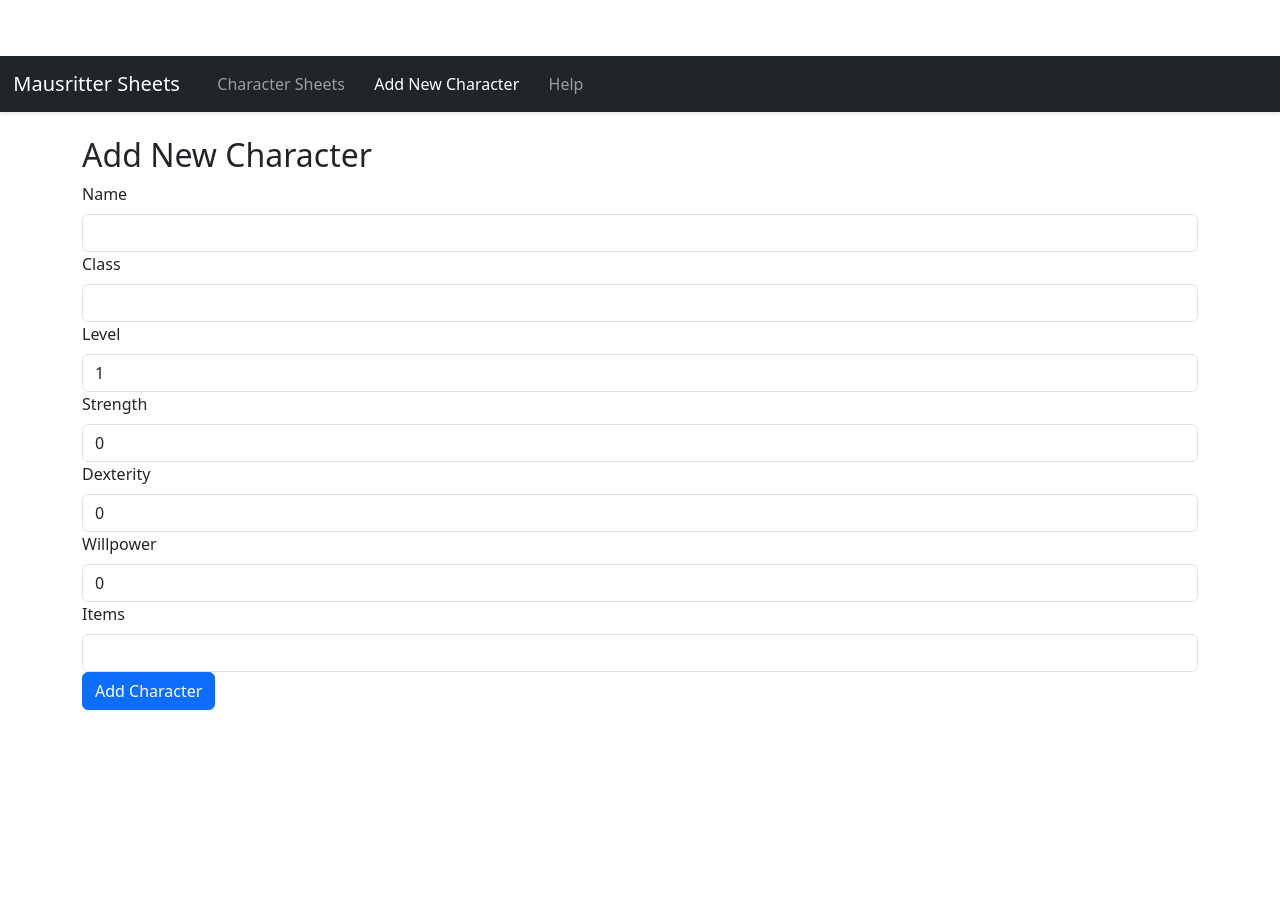
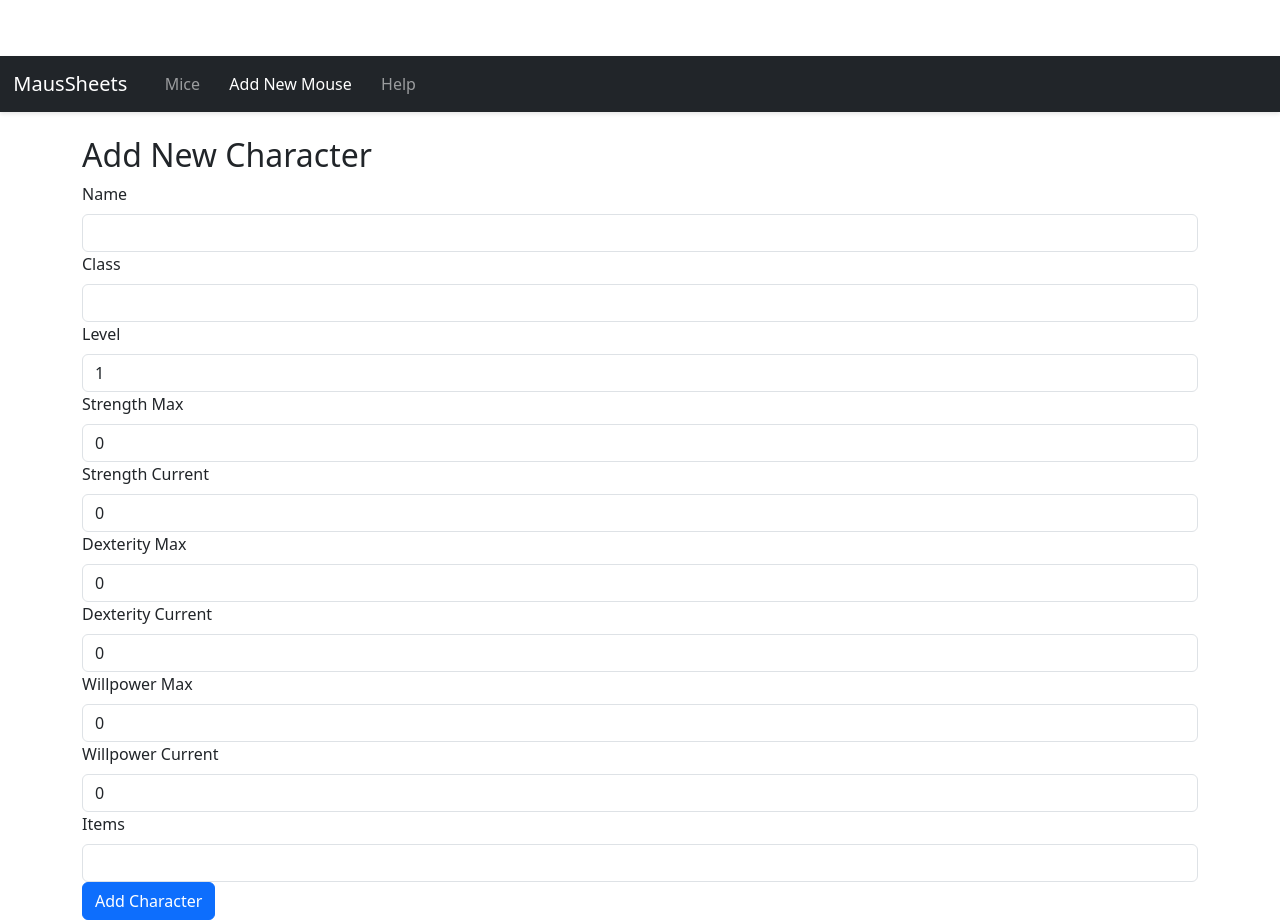
Before and after one commit to alvarocavalcanti/MausSheet, a React (Create React App) app: page /new in a window 1280 px wide. Before the commit the page ends 800 px from the top, so only its background shows below. Built offline with nearby package versions, Linux system fonts and the light colour scheme.

Commit message:
Max / current attributes

```diff
--- a/src/components/CharacterForm.tsx
+++ b/src/components/CharacterForm.tsx
@@ -1,7 +1,7 @@
 import React, { useEffect, useState } from 'react';
 import { CharacterSheet } from '../types';
 import { v4 as uuidv4 } from 'uuid';
-import { Form, Button, Container, Alert } from 'react-bootstrap';
+import { Form, Button, Container, Alert, Row, Col } from 'react-bootstrap';
 import { useNavigate, useParams } from 'react-router-dom';
 
 const CharacterForm: React.FC = () => {
@@ -10,9 +10,12 @@ const CharacterForm: React.FC = () => {
   const [name, setName] = useState('');
   const [charClass, setCharClass] = useState('');
   const [level, setLevel] = useState(1);
-  const [strength, setStrength] = useState(0);
-  const [dexterity, setDexterity] = useState(0);
-  const [willpower, setWillpower] = useState(0);
+  const [strengthMax, setStrengthMax] = useState(0);
+  const [dexterityMax, setDexterityMax] = useState(0);
+  const [willpowerMax, setWillpowerMax] = useState(0);
+  const [strengthCurrent, setStrengthCurrent] = useState(0);
+  const [dexterityCurrent, setDexterityCurrent] = useState(0);
+  const [willpowerCurrent, setWillpowerCurrent] = useState(0);
   const [items, setItems] = useState<string[]>([]);
   const [validated, setValidated] = useState(false);
   const [showAlert, setShowAlert] = useState(false);
@@ -28,9 +31,12 @@ const CharacterForm: React.FC = () => {
           setName(characterToEdit.name);
           setCharClass(characterToEdit.class);
           setLevel(characterToEdit.level);
-          setStrength(characterToEdit.abilities.strength);
-          setDexterity(characterToEdit.abilities.dexterity);
-          setWillpower(characterToEdit.abilities.willpower);
+          setStrengthMax(characterToEdit.abilities.strength.max);
+          setDexterityMax(characterToEdit.abilities.dexterity.max);
+          setWillpowerMax(characterToEdit.abilities.willpower.max);
+          setStrengthCurrent(characterToEdit.abilities.strength.current);
+          setDexterityCurrent(characterToEdit.abilities.dexterity.current);
+          setWillpowerCurrent(characterToEdit.abilities.willpower.current);
           setItems(characterToEdit.items);
         }
       }
@@ -54,9 +60,9 @@ const CharacterForm: React.FC = () => {
       class: charClass,
       level,
       abilities: {
-        strength,
-        dexterity,
-        willpower,
+        strength: { max: strengthMax, current: strengthMax },
+        dexterity: { max: strengthMax, current: strengthMax },
+        willpower: { max: strengthMax, current: strengthMax },
       },
       items,
     };
@@ -85,8 +91,12 @@ const CharacterForm: React.FC = () => {
       <h2 className="mt-4">{id ? 'Edit' : 'Add New'} Character</h2>
       {showAlert && <Alert variant="success">Character {id ? 'updated' : 'created'} successfully!</Alert>}
       <Form noValidate validated={validated} onSubmit={handleSaveCharacter}>
+        <Row>
           <Form.Group controlId="formName">
+            <Col>
               <Form.Label>Name</Form.Label>
+            </Col>
+            <Col>
               <Form.Control
                 required
                 type="text"
@@ -96,7 +106,9 @@ const CharacterForm: React.FC = () => {
               <Form.Control.Feedback type="invalid">
                 Please provide a name.
               </Form.Control.Feedback>
+            </Col>
           </Form.Group>
+        </Row>
 
         <Form.Group controlId="formClass">
           <Form.Label>Class</Form.Label>
@@ -124,39 +136,78 @@ const CharacterForm: React.FC = () => {
           </Form.Control.Feedback>
         </Form.Group>
 
-        <Form.Group controlId="formStrength">
-          <Form.Label>Strength</Form.Label>
+        <Form.Group controlId="formStrengthMax">
+          <Form.Label>Strength Max</Form.Label>
           <Form.Control
             required
             type="number"
-            value={strength}
-            onChange={(e) => setStrength(parseInt(e.target.value))}
+            value={strengthMax}
+            onChange={(e) => setStrengthMax(parseInt(e.target.value))}
           />
           <Form.Control.Feedback type="invalid">
             Please provide a strength value.
           </Form.Control.Feedback>
         </Form.Group>
 
-        <Form.Group controlId="formDexterity">
-          <Form.Label>Dexterity</Form.Label>
+        <Form.Group controlId="formStrengthCurrent">
+          <Form.Label>Strength Current</Form.Label>
           <Form.Control
             required
             type="number"
-            value={dexterity}
-            onChange={(e) => setDexterity(parseInt(e.target.value))}
+            value={strengthCurrent}
+            onChange={(e) => setStrengthCurrent(parseInt(e.target.value))}
+          />
+          <Form.Control.Feedback type="invalid">
+            Please provide a strength value.
+          </Form.Control.Feedback>
+        </Form.Group>
+
+        <Form.Group controlId="formDexterityMax">
+          <Form.Label>Dexterity Max</Form.Label>
+          <Form.Control
+            required
+            type="number"
+            value={dexterityMax}
+            onChange={(e) => setDexterityMax(parseInt(e.target.value))}
           />
           <Form.Control.Feedback type="invalid">
             Please provide a dexterity value.
           </Form.Control.Feedback>
         </Form.Group>
 
-        <Form.Group controlId="formWillpower">
-          <Form.Label>Willpower</Form.Label>
+        <Form.Group controlId="formDexterityCurrent">
+          <Form.Label>Dexterity Current</Form.Label>
           <Form.Control
             required
             type="number"
-            value={willpower}
-            onChange={(e) => setWillpower(parseInt(e.target.value))}
+            value={dexterityCurrent}
+            onChange={(e) => setDexterityCurrent(parseInt(e.target.value))}
+          />
+          <Form.Control.Feedback type="invalid">
+            Please provide a dexterity value.
+          </Form.Control.Feedback>
+        </Form.Group>
+
+        <Form.Group controlId="formWillpowerMax">
+          <Form.Label>Willpower Max</Form.Label>
+          <Form.Control
+            required
+            type="number"
+            value={willpowerMax}
+            onChange={(e) => setWillpowerMax(parseInt(e.target.value))}
+          />
+          <Form.Control.Feedback type="invalid">
+            Please provide a willpower value.
+          </Form.Control.Feedback>
+        </Form.Group>
+
+        <Form.Group controlId="formWillpowerCurrent">
+          <Form.Label>Willpower Current</Form.Label>
+          <Form.Control
+            required
+            type="number"
+            value={willpowerCurrent}
+            onChange={(e) => setWillpowerCurrent(parseInt(e.target.value))}
           />
           <Form.Control.Feedback type="invalid">
             Please provide a willpower value.
--- a/src/components/CharacterList.tsx
+++ b/src/components/CharacterList.tsx
@@ -34,8 +34,8 @@ const CharacterList: React.FC = () => {
 
   return (
     <Container>
-      <h1 className="mt-4">Character Sheets</h1>
-      {showAlert && <Alert variant="success">Character saved successfully!</Alert>}
+      <h1 className="mt-4">Mice</h1>
+      {showAlert && <Alert variant="success">Mouse saved successfully!</Alert>}
       <ListGroup>
         {characters.map((character) => (
           <ListGroup.Item key={character.id}>
--- a/src/components/CharacterView.tsx
+++ b/src/components/CharacterView.tsx
@@ -17,12 +17,12 @@ const CharacterView: React.FC = () => {
   }, [id]);
 
   if (!character) {
-    return <p>Character not found</p>;
+    return <p>Mouse not found</p>;
   }
 
   return (
     <Container>
-      <h1 className="mt-4">View Character</h1>
+      <h1 className="mt-4">View Mouse</h1>
       <Card>
         <Card.Body>
           <Card.Title>{character.name}</Card.Title>
@@ -30,11 +30,11 @@ const CharacterView: React.FC = () => {
           <Card.Text>
             Level: {character.level}
             <br />
-            Strength: {character.abilities.strength}
+            Strength: {character.abilities.strength.current} / {character.abilities.strength.max}
             <br />
-            Dexterity: {character.abilities.dexterity}
+            Dexterity: {character.abilities.dexterity.current} / {character.abilities.dexterity.max}
             <br />
-            Willpower: {character.abilities.willpower}
+            Willpower: {character.abilities.willpower.current} / {character.abilities.willpower.max}
             <br />
             Items: {character.items.join(', ')}
           </Card.Text>
--- a/src/components/Navbar.tsx
+++ b/src/components/Navbar.tsx
@@ -6,16 +6,16 @@ const AppNavbar: React.FC = () => {
   return (
     <Navbar bg="dark" variant="dark" expand="lg">
       <Navbar.Brand href="/" style={{ marginLeft: "10pt" }}>
-        Mausritter Sheets
+        MausSheets
       </Navbar.Brand>
       <Navbar.Toggle aria-controls="basic-navbar-nav" />
       <Navbar.Collapse id="basic-navbar-nav">
         <Nav className="mr-auto">
           <LinkContainer to="/" style={{ marginLeft: "10pt" }}>
-            <Nav.Link>Character Sheets</Nav.Link>
+            <Nav.Link>Mice</Nav.Link>
           </LinkContainer>
           <LinkContainer to="/new" style={{ marginLeft: "10pt" }}>
-            <Nav.Link>Add New Character</Nav.Link>
+            <Nav.Link>Add New Mouse</Nav.Link>
           </LinkContainer>
           <LinkContainer to="/help" style={{ marginLeft: "10pt" }}>
             <Nav.Link>Help</Nav.Link>
```
Also changed, not shown: src/types.ts (+12 -3 lines). Lines whose indentation alone changed are shown as unchanged.
